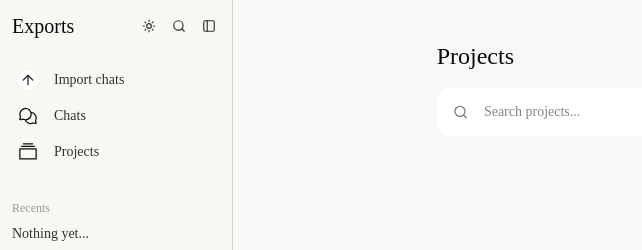
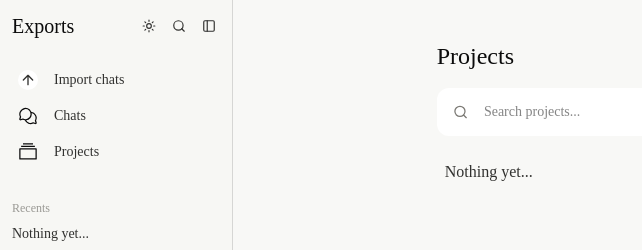
Before and after one commit to vrtq/claude-export-viewer, a React (Vite) app: page /projects in a window 1280 px wide. Shown: the top 250 px of the page, without its empty margins (0-642 px from the left). Built offline with nearby package versions, Linux system fonts and the light colour scheme; a web font is replaced by a local one.

Commit message:
feat: Empty indicator for projects

```diff
--- a/src/pages/Projects.tsx
+++ b/src/pages/Projects.tsx
@@ -74,9 +74,9 @@ function ProjectList({ searchQuery }: { searchQuery: string }) {
     return (
         <div className="grid grid-cols-1 md:grid-cols-2 p-2">
             {
-                projects.map((project: Project) =>
-                    <ProjectCard key={project.uuid} project={project} />
-                )
+                projects.length > 0
+                ? projects.map(project => <ProjectCard key={project.uuid} project={project} />)
+                : <p key="nothing" className="text-foreground-secondary font-sans p-2">Nothing yet...</p>
             }
         </div>
     )
```
